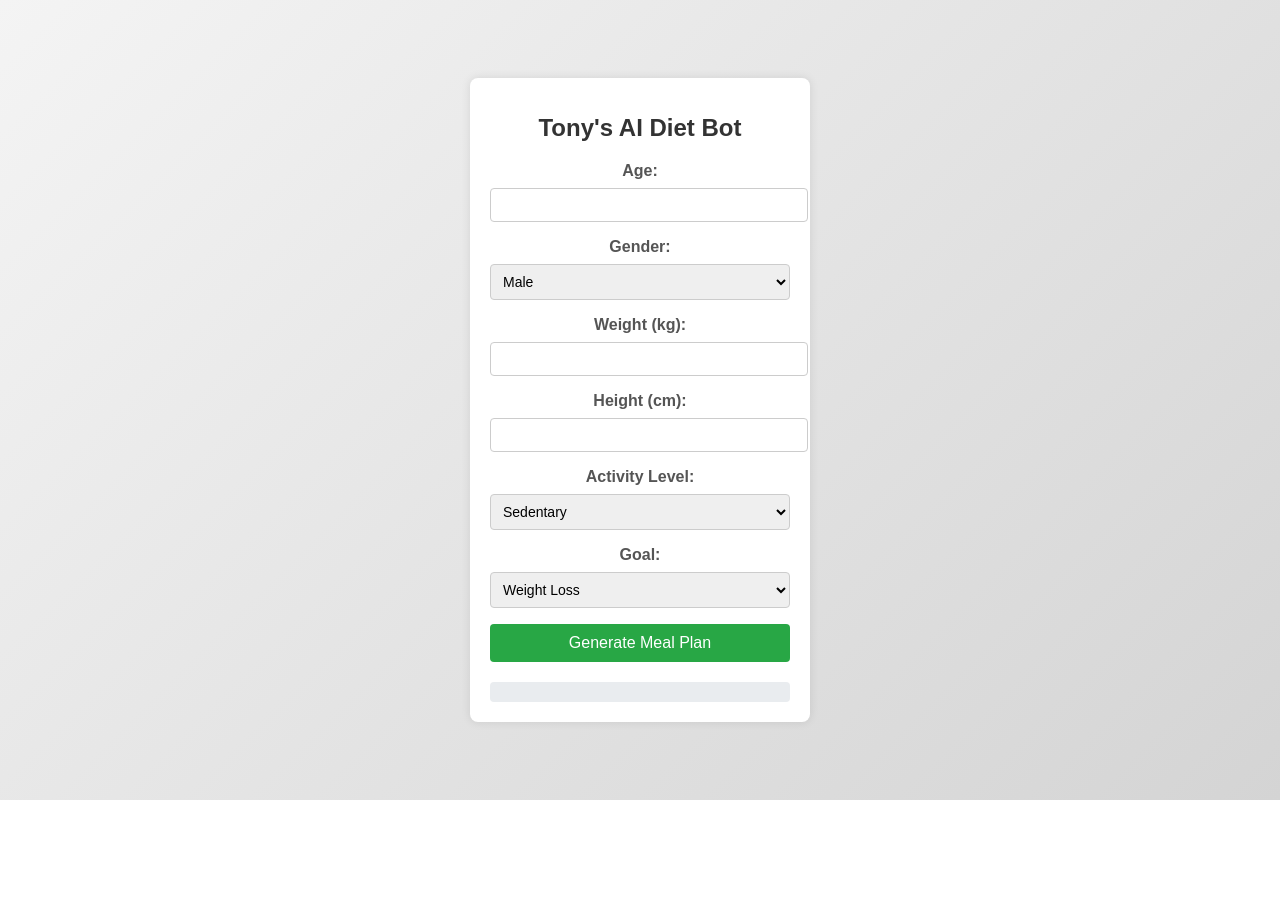
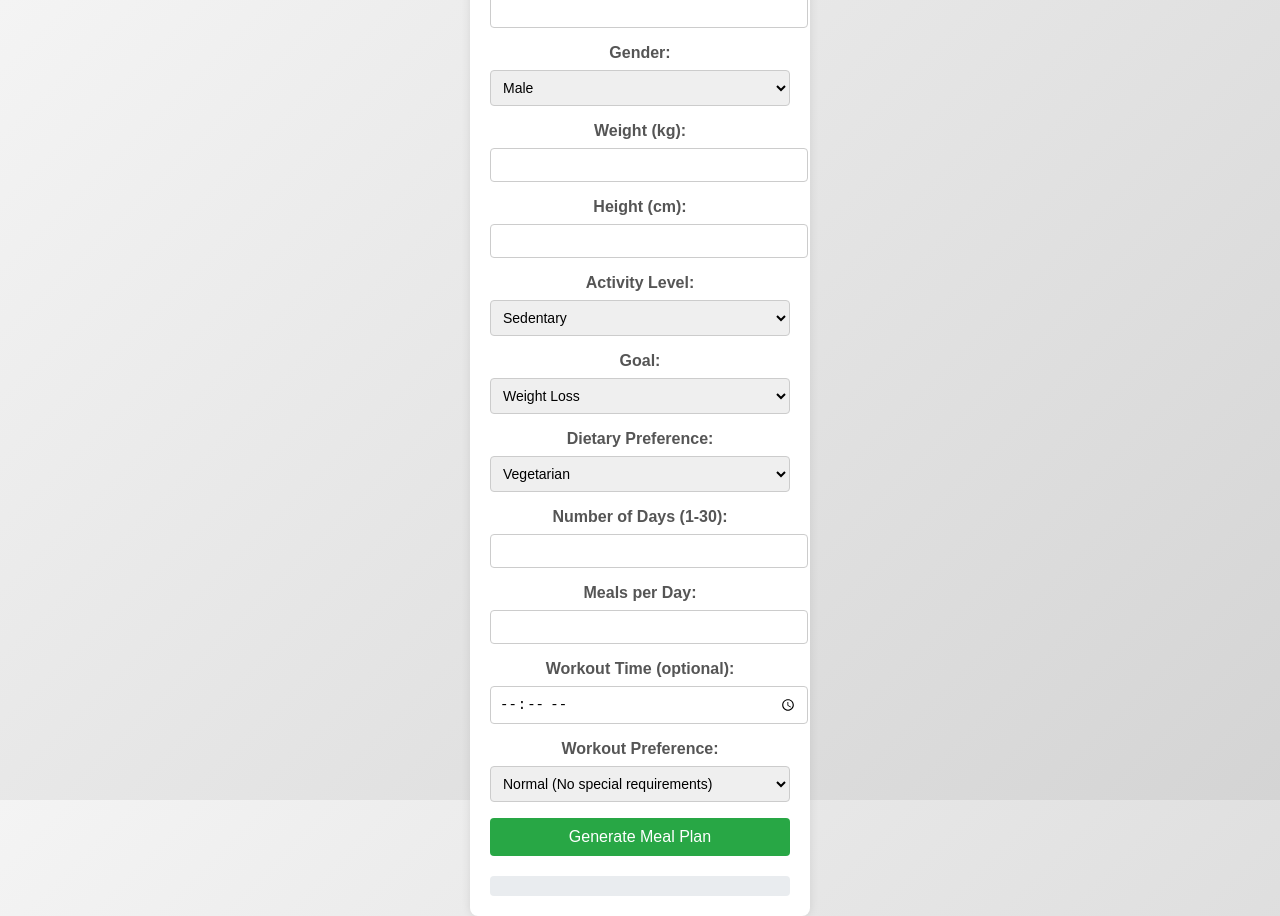
Before and after one commit to tony1stop/dietbot, a plain HTML site: page frontend/index.html in a window 1280 px wide. Before the commit the page ends 800 px from the top, so only its background shows below. Drawn offline with Linux system fonts and the light colour scheme.

Commit message:
updated user form

```diff
--- a/frontend/index.html
+++ b/frontend/index.html
@@ -10,6 +10,7 @@
     <div class="form-container">
         <h1>Tony's AI Diet Bot</h1>
         <form id="userForm">
+            <!-- Existing fields -->
             <label for="age">Age:</label>
             <input type="number" id="age" required><br>
 
@@ -40,6 +41,32 @@
                 <option value="gain">Weight Gain</option>
             </select><br>
 
+            <label for="diet">Dietary Preference:</label>
+            <select id="diet" required>
+                <option value="vegetarian">Vegetarian</option>
+                <option value="vegan">Vegan</option>
+                <option value="high-protein">High Protein</option>
+                <option value="gluten-free">Gluten-Free</option>
+            </select><br>
+
+            <!-- New fields -->
+            <label for="days">Number of Days (1-30):</label>
+            <input type="number" id="days" min="1" max="30" required><br>
+
+            <label for="mealsPerDay">Meals per Day:</label>
+            <input type="number" id="mealsPerDay" min="1" max="6" required><br>
+
+            <label for="workoutTime">Workout Time (optional):</label>
+            <input type="time" id="workoutTime"><br>
+
+            <label for="workoutPreference">Workout Preference:</label>
+            <select id="workoutPreference">
+                <option value="normal">Normal (No special requirements)</option>
+                <option value="carbsBefore">Carbs Before Workout</option>
+                <option value="carbsAfter">Carbs After Workout</option>
+                <option value="fasted">Fasted Workout</option>
+            </select><br>
+
             <button type="submit">Generate Meal Plan</button>
         </form>
         <div id="mealPlan"></div>
```
